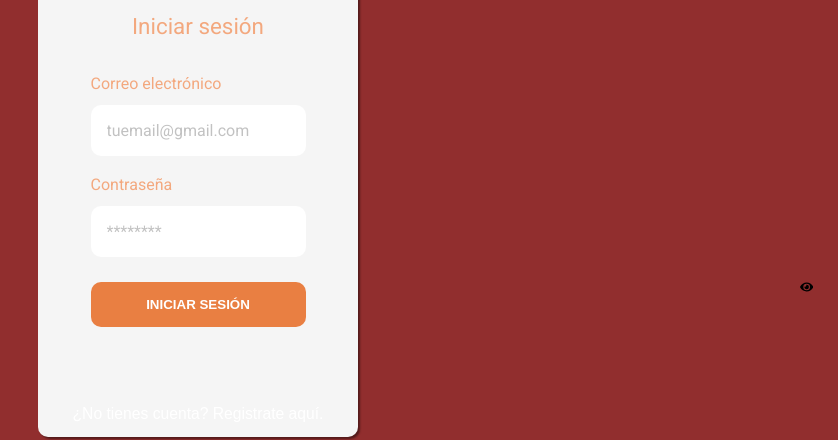
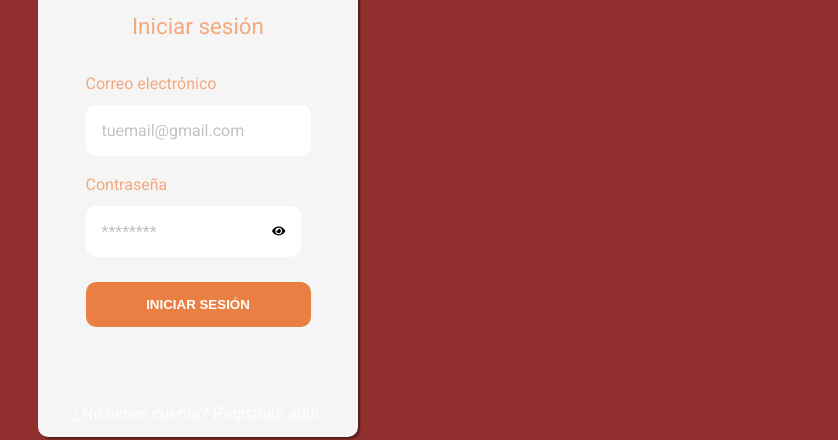
Before and after one commit to lidiamcuadrado/grupo3-links, a React (Vite) app in the folder frontend/: page /users/login in a window 1280 px wide. Shown: the part 193-633 px from the top of the page, without its empty margins (442-1280 px from the left). Built offline with nearby package versions, Linux system fonts and the light colour scheme; no server answers; a web font is replaced by a local one.

Commit message:
arreglo de errores

```diff
--- a/frontend/src/forms/LoginForm.jsx
+++ b/frontend/src/forms/LoginForm.jsx
@@ -3,7 +3,7 @@ import PropTypes from 'prop-types';
 
 // Impotamos los hooks.
 import { Link } from 'react-router-dom';
-import { useNavigate } from "react-router-dom";
+import { useNavigate } from 'react-router-dom';
 import { useState } from 'react';
 
 // Importamos los estilos
@@ -11,13 +11,12 @@ import '../pages/LoginPage.css';
 import { FaEye, FaEyeSlash } from 'react-icons/fa';
 import { toast, ToastContainer } from 'react-toastify';
 
-
 const LoginForm = ({ authLogin, loading }) => {
-
   let navigate = useNavigate();
-    const routeChange = () =>{
+  const routeChange = () => {
     let path = `/users/register`;
-    navigate(path);}
+    navigate(path);
+  };
 
   const [email, setEmail] = useState('');
   const [password, setPassword] = useState('');
@@ -27,18 +26,17 @@ const LoginForm = ({ authLogin, loading }) => {
     setShowPassword(!showPassword);
   };
 
-
-
   return (
     <>
-          <div className="auth-form-container-login">
-          <Link to="/">
+      <div className='auth-form-container-login'>
+        <Link to='/'>
           <button className='botón-login'>WeShare!</button>
         </Link>
         <h2 className='h2-login'>Iniciar sesión</h2>
-              <form className="login-form" onSubmit={(e) => {
+        <form
+          className='login-form'
+          onSubmit={(e) => {
             e.preventDefault();
-
 
             async function fetchLogin() {
               try {
@@ -54,14 +52,14 @@ const LoginForm = ({ authLogin, loading }) => {
                   const data = await response.json();
                   // Hacer algo con los datos
                   console.log(data);
-                        } else {
+                } else  {
                   // Mostrar un toast de error si la respuesta no es exitosa
-                          toast.error('¡Las credenciales son incorrectas!');
+
                 }
               } catch (error) {
                 // Mostrar un toast de error si ocurre una excepción
-                        toast.error('Ocurrió un error inesperado.');
-                        console.error('Error:', error);
+                toast.error('¡Las credenciales son incorrectas!');
+                // console.error('Error:', error);
               }
             }
 
@@ -70,38 +68,62 @@ const LoginForm = ({ authLogin, loading }) => {
 
             // Validar que los campos no estén vacíos
             if (!email) {
-                      toast.error("¡Introduce tu correo!", { position: "top-center" })
+              toast.error('¡Introduce tu correo!', { position: 'top-center' });
               return;
             }
 
             if (!password) {
-                      toast.error("¡Introduce tu password!", { position: "top-center" })
+              toast.error('¡Introduce tu password!', {
+                position: 'top-center',
+              });
               return;
             }
             // Validar que la contraseña y el usuario son correctos.(comprobar)
             if (email !== email || password !== password)
-                    toast.error("¡Las credenciales son incorrectas!", { position: "top-center" })
+              toast.error('¡Las credenciales son incorrectas!', {
+                position: 'top-center',
+              });
             return authLogin(email, password);
+          }}
+        >
+          <label htmlFor='login-form'>Correo electrónico</label>
+          <input
+            value={email}
+            onChange={(e) => setEmail(e.target.value)}
+            type='email'
+            placeholder='tuemail@gmail.com'
+            id='email'
+            name='email'
+          />
 
-                }}>
-                <label htmlFor="login-form">Correo electrónico</label>
-                <input value={email} onChange={(e) => setEmail(e.target.value)}type="email" placeholder="tuemail@gmail.com" id="email" name="email" />
-
-                <label htmlFor="login-form">Contraseña</label>
-                <input value={password} onChange={(e) => setPassword(e.target.value)} type="password" placeholder="********" id="password" name="password" />
+          <label htmlFor='login-form'>Contraseña</label>
+          <div className='password-input-container-login'>
+            <input
+              value={password}
+              onChange={(e) => setPassword(e.target.value)}
+              type={showPassword ? 'text' : 'password'}
+              placeholder='********'
+              id='password'
+              name='password'
+            />
             <button
-                  type="button"
+              type='button'
               onClick={toggleShowPassword}
-                  className="password-toggle-button"
+              className='password-toggle-button-login'
             >
               {showPassword ? <FaEyeSlash /> : <FaEye />}
             </button>
-                <button className="login-log" disabled={loading}>Iniciar Sesión</button>
+          </div>
+          <button className='login-log' disabled={loading}>
+            Iniciar Sesión
+          </button>
         </form>
-            <button className="link-btn" onClick={routeChange}>¿No tienes cuenta? Registrate aquí.</button>
+        <button className='link-btn' onClick={routeChange}>
+          ¿No tienes cuenta? Registrate aquí.
+        </button>
       </div>
       <ToastContainer
-        position="top-center"
+        position='top-center'
         autoClose={3000}
         hideProgressBar={false}
         newestOnTop={false}
--- a/frontend/src/pages/LoginPage.css
+++ b/frontend/src/pages/LoginPage.css
@@ -68,6 +68,33 @@
   justify-content: space-evenly;
 }
 
+/* Estilos para el grupo de elementos del formulario */
+.login-form {
+  position: relative;
+}
+
+/* Estilos para el contenedor del campo de contraseña con el botón */
+.password-input-container-login {
+  display: flex;
+  align-items: center;
+}
+
+/* Estilos para el campo de entrada de contraseña */
+.password-input-container-login input {
+  flex: 1;
+  margin-right: 10px;
+}
+
+/* Estilos para el botón de alternar contraseña (mostrar/ocultar) */
+.password-toggle-button-login {
+  position: absolute;
+  right: 25px;
+  top: 60%;
+  transform: translateY(-50%);
+  background: none;
+  border: none;
+  cursor: pointer;
+}
 
 @media screen and (max-width: 1300px) {
   .auth-form-container-login {
```
Lines whose indentation alone changed are shown as unchanged.
